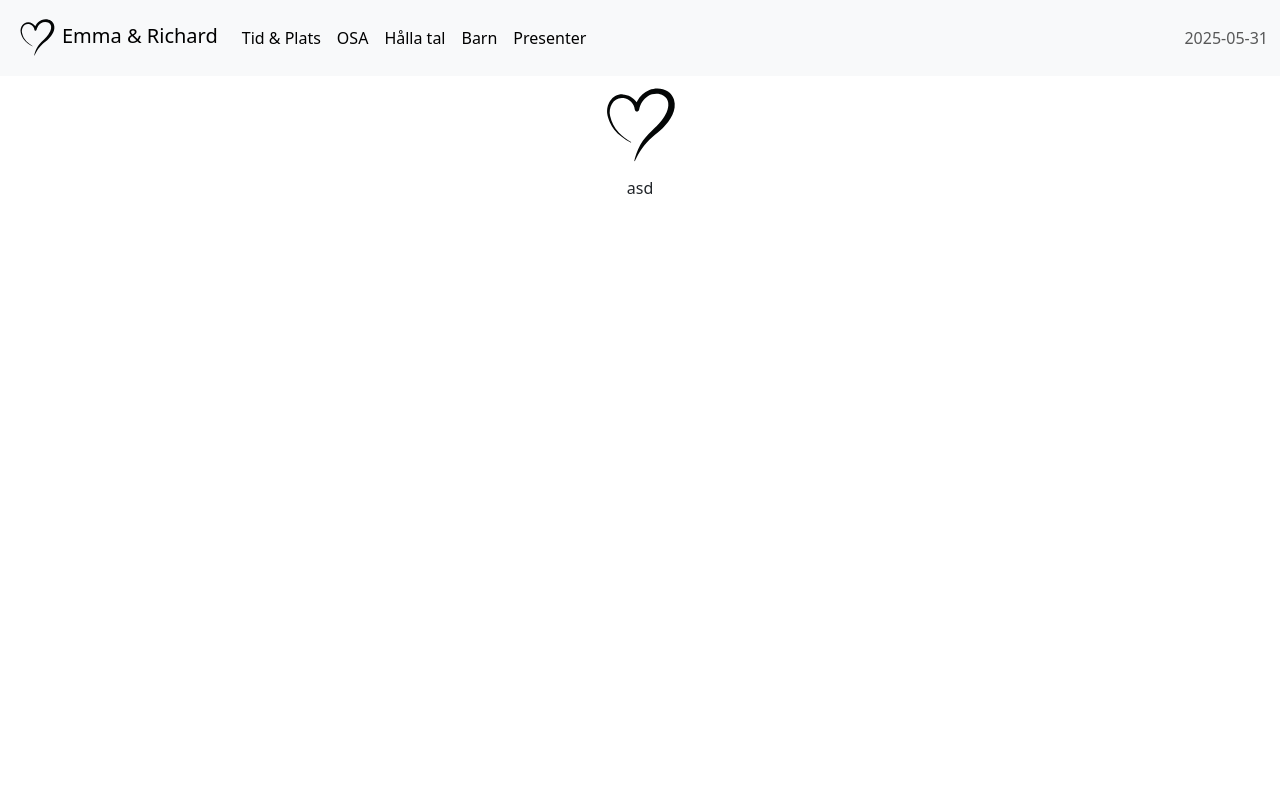
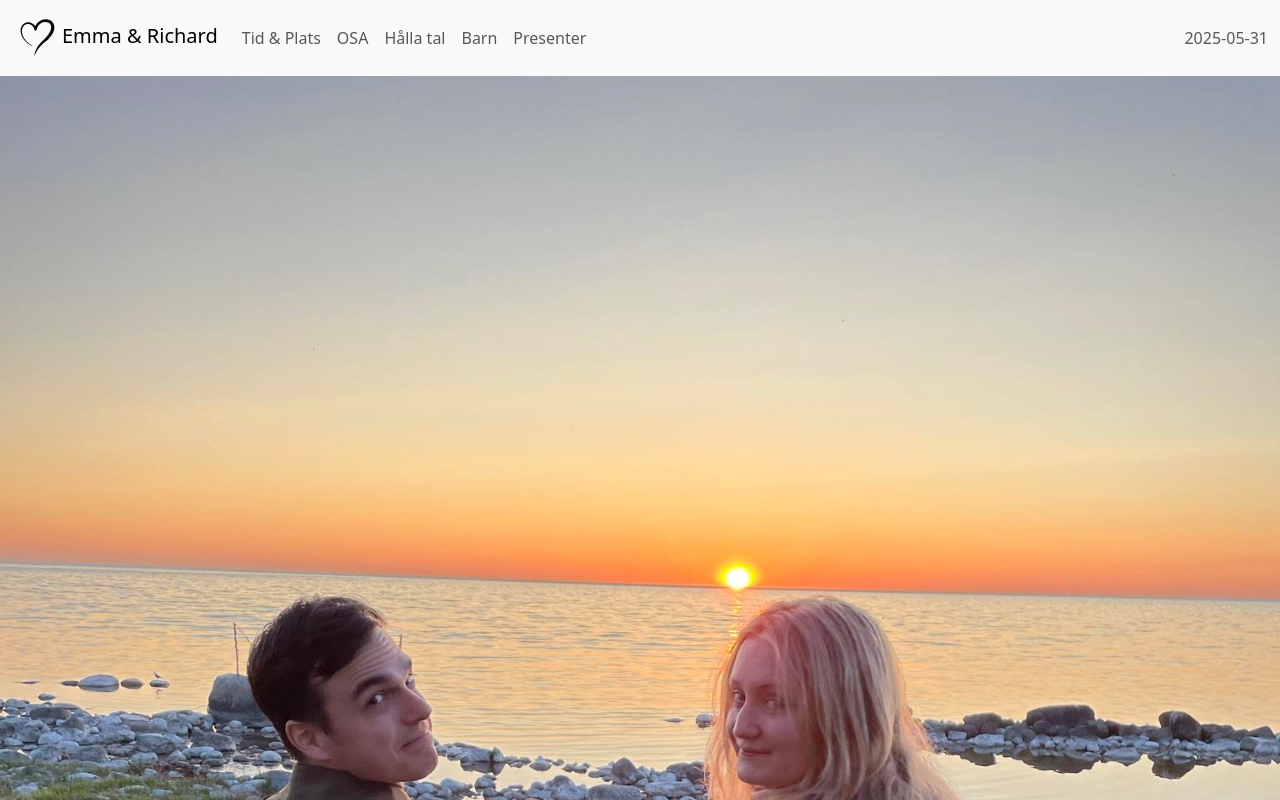
Before and after one commit to richarduggelberg/wedding, a React (Vite) app: page / in a window 1280 px wide. Shown: the top 800 px of the page. Built offline with nearby package versions, Linux system fonts and the light colour scheme.

Commit message:
fex homepage picture and menu collapse

```diff
--- a/src/components/HomePage.tsx
+++ b/src/components/HomePage.tsx
@@ -1,14 +1,14 @@
 import React from "react";
-import Heart from "../../public/heart.svg";
+import AsdImage from "../../public/asd.jpeg"; // Adjust the path as needed
 
 const HomePage = () => {
   return (
     <>
       <div style={{ display: "flex", justifyContent: "center" }}>
         <img
-          src={Heart}
-          alt="Heart"
-          style={{ width: "100px", height: "100px" }} // You can adjust the size as needed
+          src={AsdImage}
+          alt="Asd"
+          style={{ width: "100%", height: "auto", maxWidth: "100%" }} // Ensures the image fits within the container while maintaining aspect ratio
         />
       </div>
       <div style={{ display: "flex", justifyContent: "center" }}>asd</div>
--- a/src/components/TopNav.tsx
+++ b/src/components/TopNav.tsx
@@ -9,6 +9,14 @@ interface Props {
 }
 
 function TopNav({ title, navBarText, setPage }: Props) {
+  const handleNavItemClick = () => {
+    // Find the button with id 'navbar-toggler' and trigger a click event
+    const toggleButton = document.getElementById("navbar-toggler");
+    if (toggleButton) {
+      toggleButton.click();
+    }
+  };
+
   return (
     <>
       <nav className="navbar navbar-light bg-light navbar-expand-sm">
@@ -28,6 +36,7 @@ function TopNav({ title, navBarText, setPage }: Props) {
             {title}
           </a>
           <button
+            id="navbar-toggler" // Add this ID
             className="navbar-toggler"
             type="button"
             data-bs-toggle="collapse"
@@ -39,7 +48,7 @@ function TopNav({ title, navBarText, setPage }: Props) {
             <span className="navbar-toggler-icon"></span>
           </button>
           <div className="collapse navbar-collapse" id="navbarText">
-            <TopNavList setPage={setPage} />
+            <TopNavList setPage={setPage} onNavItemClick={handleNavItemClick} />
             <span className="navbar-text">{navBarText}</span>
           </div>
         </div>
--- a/src/components/TopNavList.tsx
+++ b/src/components/TopNavList.tsx
@@ -2,21 +2,51 @@ import TopNavListItem from "./TopNavListItem";
 
 interface Props {
   setPage: (type: string) => void;
+  onNavItemClick: () => void; // Add this prop
 }
 
-function TopNavList({ setPage }: Props) {
+function TopNavList({ setPage, onNavItemClick }: Props) {
   return (
     <>
       <ul className="navbar-nav me-auto mb-2 mb-lg-0 m-50 d-flex justify-content-around">
-        <TopNavListItem onClick={() => setPage("about")}>
+        <TopNavListItem
+          onClick={() => {
+            setPage("about");
+            onNavItemClick();
+          }}
+        >
           Tid & Plats
         </TopNavListItem>
-        <TopNavListItem onClick={() => setPage("rsvp")}>OSA</TopNavListItem>
-        <TopNavListItem onClick={() => setPage("speech")}>
+        <TopNavListItem
+          onClick={() => {
+            setPage("rsvp");
+            onNavItemClick();
+          }}
+        >
+          OSA
+        </TopNavListItem>
+        <TopNavListItem
+          onClick={() => {
+            setPage("speech");
+            onNavItemClick();
+          }}
+        >
           Hålla tal
         </TopNavListItem>
-        <TopNavListItem onClick={() => setPage("kids")}>Barn</TopNavListItem>
-        <TopNavListItem onClick={() => setPage("gifts")}>
+        <TopNavListItem
+          onClick={() => {
+            setPage("kids");
+            onNavItemClick();
+          }}
+        >
+          Barn
+        </TopNavListItem>
+        <TopNavListItem
+          onClick={() => {
+            setPage("gifts");
+            onNavItemClick();
+          }}
+        >
           Presenter
         </TopNavListItem>
       </ul>
--- a/src/components/TopNavListItem.tsx
+++ b/src/components/TopNavListItem.tsx
@@ -1,24 +1,15 @@
-import { ReactNode } from "react";
-
 interface Props {
-  children: ReactNode;
   onClick: () => void;
+  children: React.ReactNode;
 }
 
-function TopNavListItem({ children, onClick }: Props) {
+function TopNavListItem({ onClick, children }: Props) {
   return (
-    <>
-      <li className="nav-item">
-        <a
-          onClick={onClick}
-          className="nav-link active"
-          aria-current="page"
-          href="#"
-        >
-          {children}
-        </a>
-      </li>
-    </>
+    <li className="nav-item">
+      <a className="nav-link" href="#" onClick={onClick}>
+        {children}
+      </a>
+    </li>
   );
 }
 
```
Also changed, not shown: public/asd.jpeg (added).
